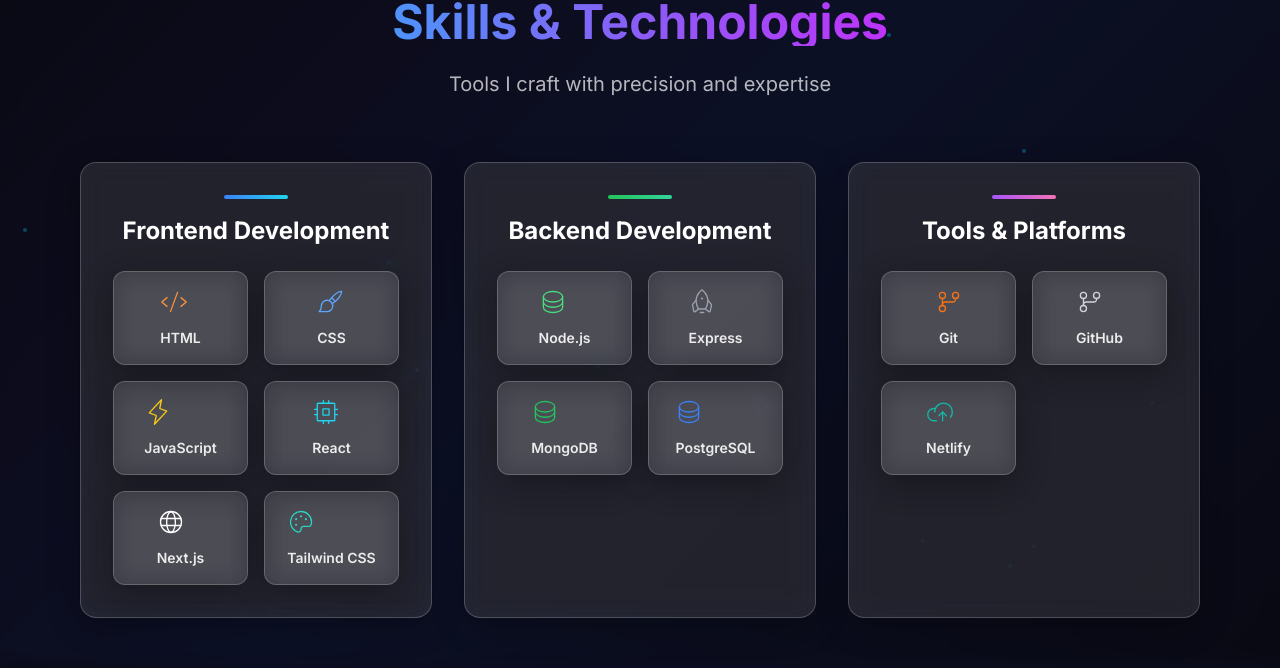
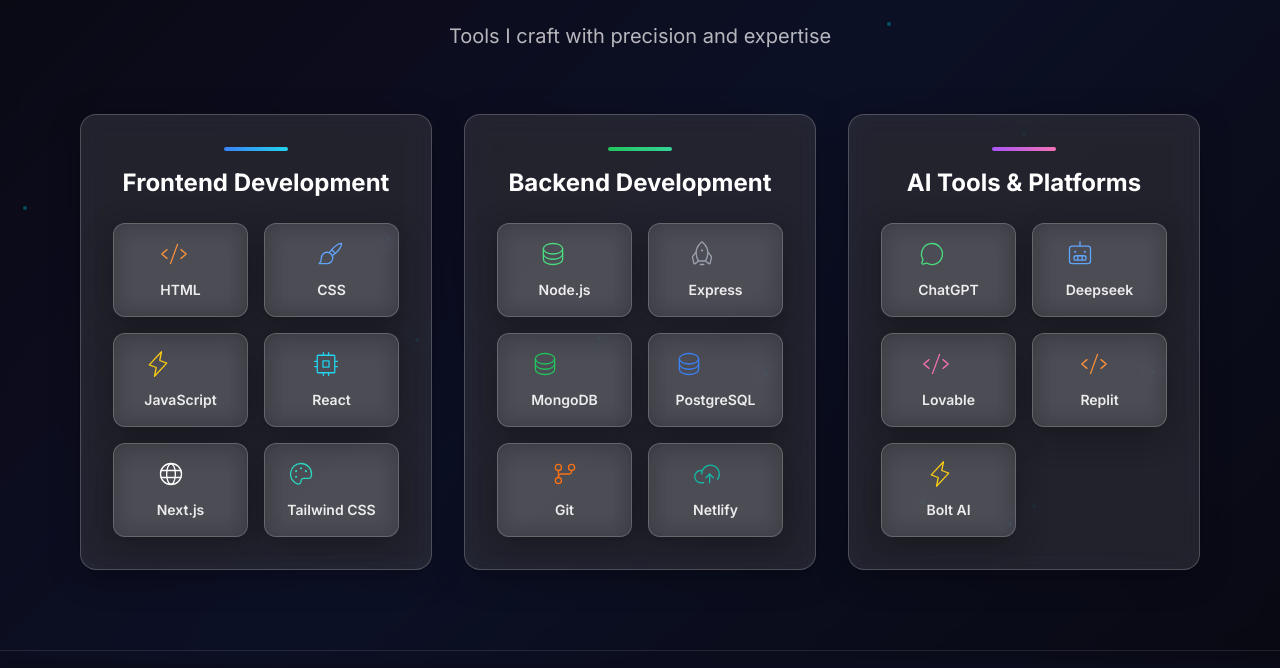
Before and after one commit to HEMAHARSAN-3/hemaharsanportfolio, a React (Vite) app: page / in a window 1280 px wide. Shown: the part 1731-2399 px from the top of the page. Built offline with nearby package versions, Linux system fonts and the light colour scheme.

Commit message:
Fix: Improve section spacing and content
Corrected gaps between sections, added new tools to the skills section, removed the "Made with" text from the footer, and adjusted the vertical positioning of content within the project section.

```diff
--- a/src/components/FooterSection.tsx
+++ b/src/components/FooterSection.tsx
@@ -2,7 +2,7 @@
 import React, { useEffect, useRef } from 'react';
 import { gsap } from 'gsap';
 import { ScrollTrigger } from 'gsap/ScrollTrigger';
-import { GithubLogo, LinkedinLogo, Heart } from 'phosphor-react';
+import { GithubLogo, LinkedinLogo } from 'phosphor-react';
 
 gsap.registerPlugin(ScrollTrigger);
 
@@ -130,11 +130,7 @@ const FooterSection = () => {
         </div>
 
         {/* Bottom Bar */}
-        <div className="border-t border-white/10 pt-8 flex flex-col md:flex-row justify-between items-center gap-4">
-          <p className="text-white/60 text-sm flex items-center gap-2">
-            Made with <Heart size={16} weight="fill" className="text-neon-pink animate-pulse" /> by Hema Harsan
-          </p>
-
+        <div className="border-t border-white/10 pt-8 flex flex-col md:flex-row justify-center items-center gap-4">
           <button
             onClick={scrollToTop}
             className="px-4 py-2 glass-card text-sm text-white/80 hover:text-white hover:scale-105 transition-all duration-300"
--- a/src/components/ProjectsSection.tsx
+++ b/src/components/ProjectsSection.tsx
@@ -126,7 +126,7 @@ const ProjectsSection = () => {
     <section
       id="projects"
       ref={sectionRef}
-      className="dark-section section-padding pt-20"
+      className="dark-section section-padding pt-32"
     >
       <div className="max-w-7xl mx-auto">
         {/* Section Header */}
--- a/src/components/SkillsSection.tsx
+++ b/src/components/SkillsSection.tsx
@@ -12,7 +12,9 @@ import {
   Cpu,
   Lightning,
   Palette,
-  CloudArrowUp
+  CloudArrowUp,
+  ChatCircle,
+  Robot
 } from 'phosphor-react';
 
 gsap.registerPlugin(ScrollTrigger);
@@ -41,16 +43,20 @@ const SkillsSection = () => {
         { name: "Node.js", icon: Database, color: "text-green-400" },
         { name: "Express", icon: Rocket, color: "text-gray-400" },
         { name: "MongoDB", icon: Database, color: "text-green-500" },
-        { name: "PostgreSQL", icon: Database, color: "text-blue-500" }
+        { name: "PostgreSQL", icon: Database, color: "text-blue-500" },
+        { name: "Git", icon: GitBranch, color: "text-orange-500" },
+        { name: "Netlify", icon: CloudArrowUp, color: "text-teal-500" }
       ]
     },
     {
-      title: "Tools & Platforms",
+      title: "AI Tools & Platforms",
       color: "from-purple-500 to-pink-400",
       skills: [
-        { name: "Git", icon: GitBranch, color: "text-orange-500" },
-        { name: "GitHub", icon: GitBranch, color: "text-gray-300" },
-        { name: "Netlify", icon: CloudArrowUp, color: "text-teal-500" }
+        { name: "ChatGPT", icon: ChatCircle, color: "text-green-400" },
+        { name: "Deepseek", icon: Robot, color: "text-blue-400" },
+        { name: "Lovable", icon: Code, color: "text-pink-400" },
+        { name: "Replit", icon: Code, color: "text-orange-400" },
+        { name: "Bolt AI", icon: Lightning, color: "text-yellow-400" }
       ]
     }
   ];
@@ -100,7 +106,7 @@ const SkillsSection = () => {
     <section
       id="skills"
       ref={sectionRef}
-      className="dark-section section-padding pt-32"
+      className="dark-section section-padding pt-20"
     >
       {/* Background Particles */}
       <div className="absolute inset-0 overflow-hidden pointer-events-none">
--- a/src/pages/Index.tsx
+++ b/src/pages/Index.tsx
@@ -89,9 +89,7 @@ const Index = () => {
         <HeroSection />
         <AboutSection />
         <SkillsSection />
-        <div className="pt-16">
-          <ProjectsSection />
-        </div>
+        <ProjectsSection />
         <ContactSection />
         <FooterSection />
       </div>
```
